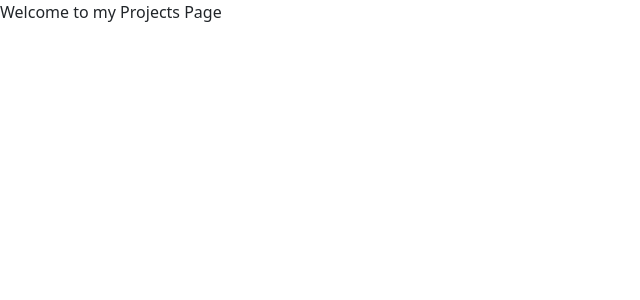
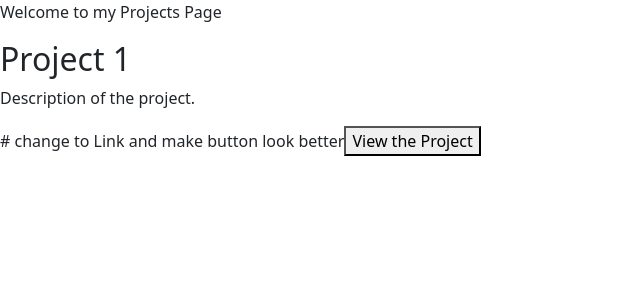
Before and after one commit to lpery-rrcp/Portfolio, a React (Vite) app: page /projects in a window 1280 px wide. Shown: the top 300 px of the page, without its empty margins (0-640 px from the left). Built offline with nearby package versions, Linux system fonts and the light colour scheme.

Commit message:
Add project component for projects.

```diff
--- /dev/null
+++ b/src/components/projectPage/page.tsx
@@ -0,0 +1,14 @@
+function Project() {
+  return (
+    <>
+      <title>Title of Project</title>
+      <div>
+        <p>Description of the project.</p>
+      </div>
+      # change to Link and make button look better
+      <button>View the Project</button>
+    </>
+  );
+}
+
+export default Project;
--- a/src/pages/Projects/page.tsx
+++ b/src/pages/Projects/page.tsx
@@ -1,3 +1,5 @@
+import Project from "../../components/projectPage/page";
+
 function ProjectsPage() {
   return (
     <>
@@ -5,6 +7,9 @@ function ProjectsPage() {
       <div>
         <p>Welcome to my Projects Page</p>
       </div>
+
+      <h2>Project 1</h2>
+      <Project />
     </>
   );
 }
```
